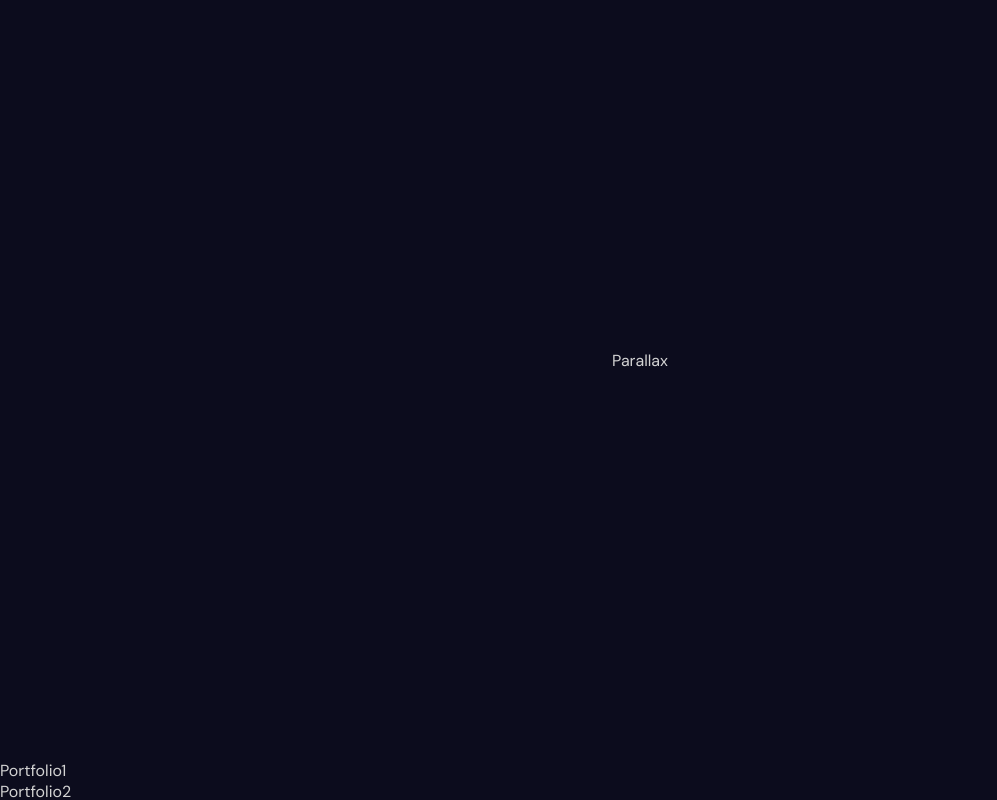
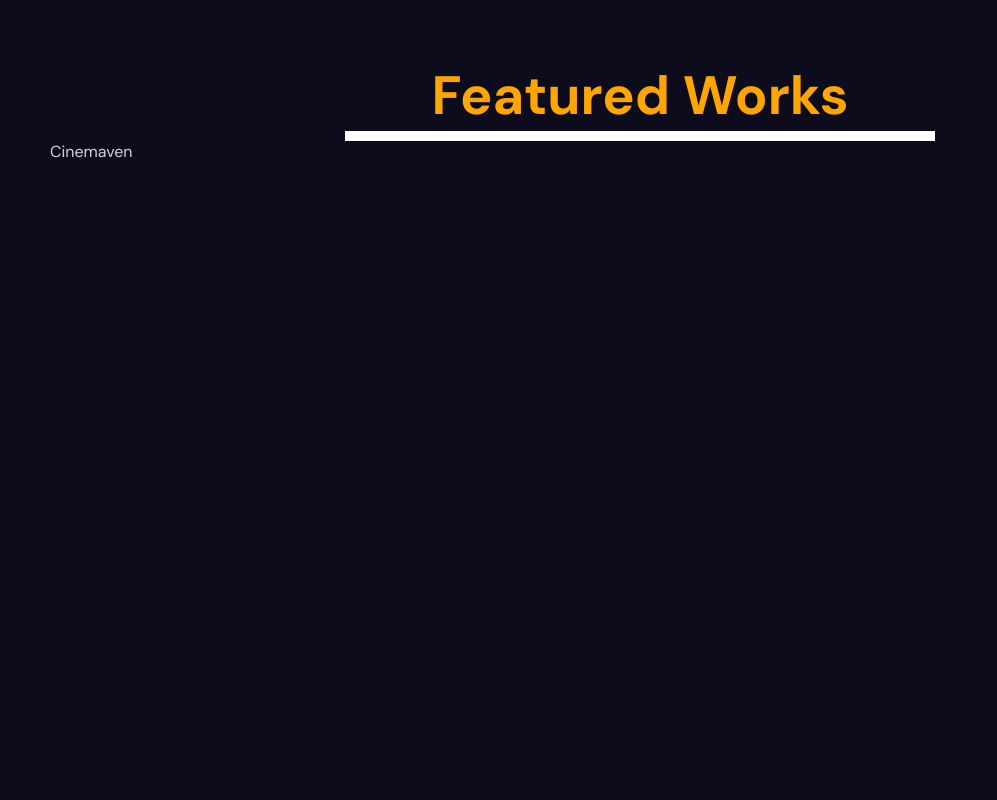
Before and after one commit to SheshNalwar/Portfolio, a React (Vite) app: page / in a window 1280 px wide. Shown: the part 1640-2440 px from the top of the page, without its empty margins (0-997 px from the left). Built offline with nearby package versions, Linux system fonts and the light colour scheme.

Commit message:
Project section added

```diff
--- a/src/App.jsx
+++ b/src/App.jsx
@@ -2,6 +2,7 @@ import "./app.scss";
 import Hero from "./components/hero/Hero";
 import Navbar from "./components/navbar/Navbar";
 import { Skills } from "./components/skillSection/Skills";
+import Projects from "./components/projects/projects";
 import Test from "./Test";
 const App = () => {
   return (
@@ -11,12 +12,9 @@ const App = () => {
         <Hero />
       </section>
       <section id="Skills"><Skills /></section>
+      <section id="Projects"> <Projects /> </section>
       <section id="Portfolio">Parallax</section>
-      <section>Portfolio1</section>
-      <section>Portfolio2</section>
-      <section>Portfolio3</section>
       <section id="Contact">Contact</section>
-
       {/* <Test /> */}
 
     </>
--- a/src/app.scss
+++ b/src/app.scss
@@ -67,6 +67,15 @@ section {
 
 }
 
+#Projects {
+    height: auto;
+
+    section {
+        height: 100vh;
+
+    }
+}
+
 
 #Contact {
     height: 100vh;
--- a/src/components/hero/Hero.jsx
+++ b/src/components/hero/Hero.jsx
@@ -7,7 +7,7 @@ const Hero = () => {
     const [isDeletingH1, setIsDeletingH1] = useState(false);
     const [textH1, setTextH1] = useState('');
     const [deltaH1, setDeltaH1] = useState(100); // Faster typing speed for H1
-    const toRotateH1 = ["A PASSIONATE DEVELOPER AND UI DESIGNER"];
+    const toRotateH1 = ["A PASSIONATE DEVELOPER AND UI UX DESIGNER"];
     const periodH1 = 1000;
 
     const [loopNumH2, setLoopNumH2] = useState(0);
--- /dev/null
+++ b/src/components/projects/Projects.jsx
@@ -0,0 +1,77 @@
+import React, { useRef } from 'react'
+import { motion, useScroll, useSpring } from 'framer-motion'
+import "./projects.scss"
+
+const items = [
+    {
+        id: 1,
+        title: "Cinemaven",
+        img: "/cinemaven.jpg",
+        desc: " Lorem ipsum dolor sit amet consectetur adipisicing elit. Blanditiis similique porro vero id eveniet alias fuga laborum temporibus provident sed asperiores totam nemo, ipsa earum necessitatibus, nulla, quis architecto perspiciatis!"
+
+    },
+    {
+        id: 1,
+        title: "Cinemaven",
+        img: "/cinemaven.jpg",
+        desc: " Lorem ipsum dolor sit amet consectetur adipisicing elit. Blanditiis similique porro vero id eveniet alias fuga laborum temporibus provident sed asperiores totam nemo, ipsa earum necessitatibus, nulla, quis architecto perspiciatis!"
+
+    },
+    {
+        id: 1,
+        title: "Cinemaven",
+        img: "/cinemaven.jpg",
+        desc: " Lorem ipsum dolor sit amet consectetur adipisicing elit. Blanditiis similique porro vero id eveniet alias fuga laborum temporibus provident sed asperiores totam nemo, ipsa earum necessitatibus, nulla, quis architecto perspiciatis!"
+
+    },
+    {
+        id: 1,
+        title: "Cinemaven",
+        img: "/cinemaven.jpg",
+        desc: " Lorem ipsum dolor sit amet consectetur adipisicing elit. Blanditiis similique porro vero id eveniet alias fuga laborum temporibus provident sed asperiores totam nemo, ipsa earum necessitatibus, nulla, quis architecto perspiciatis!"
+
+    },
+
+]
+
+
+
+const Single = ({ item }) => {
+    return (
+        <section className='section'>
+            {item.title}
+        </section>
+    )
+}
+
+const Projects = () => {
+    const ref = useRef()
+    const { scrollYProgress } = useScroll({
+        target: ref,
+        offset: ["end end", "start start"]
+    })
+
+    const scaleX = useSpring(scrollYProgress,
+        {
+            stiffness: 100,
+            damping: 30
+        }
+    )
+
+    return (
+        <div className='projects' ref={ref} >
+
+            <div className="progress">
+                <h1>Featured Works</h1>
+                <motion.div style={{ scaleX }} className="progressBar"></motion.div>
+            </div>
+            {
+                items.map((item) => (
+                    <Single item={item} key={item.id} />
+                ))
+            }
+        </div >
+    )
+}
+
+export default Projects
--- /dev/null
+++ b/src/components/projects/projects.scss
@@ -0,0 +1,30 @@
+.projects {
+    height: auto;
+    // width: 1350px;
+    position: relative;
+    padding: 50px;
+
+    .progress {
+        position: sticky;
+        top: 0;
+        left: 0;
+        padding-top: 50px;
+        text-align: center;
+        color: orange;
+        font-size: 36px;
+
+        h1 {}
+
+        .progressBar {
+            height: 10px;
+            background-color: white;
+        }
+    }
+}
+
+.section {
+    height: 100vh;
+    width: 100%;
+    scroll-snap-type: y mandatory;
+    scroll-behavior: smooth;
+}
```
Also changed, not shown: public/cinemaven.jpg (added).
